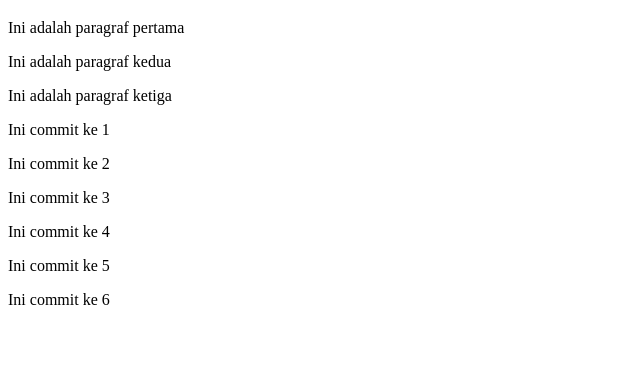
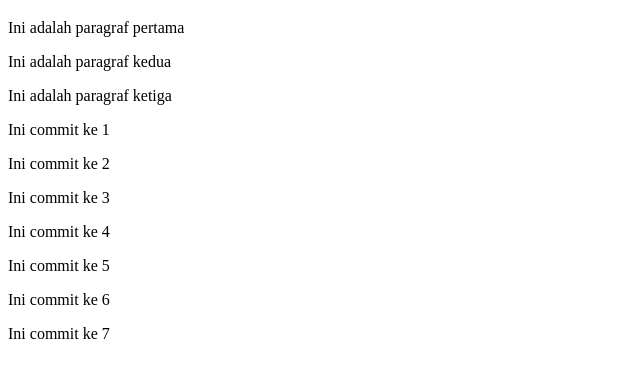
Before and after one commit to Wisander-Wibowo/praktek-06-github, a plain HTML site: page index.html in a window 1280 px wide. Shown: the part 61-438 px from the top of the page, without its empty margins (0-640 px from the left). Drawn offline with Linux system fonts and the light colour scheme.

Commit message:
menambahkan commit 7

```diff
--- a/index.html
+++ b/index.html
@@ -17,5 +17,6 @@
     <p>Ini commit ke 4</p>
     <p>Ini commit ke 5</p>
     <p>Ini commit ke 6</p>
+    <p>Ini commit ke 7</p>
 </body>
 </html>
```
